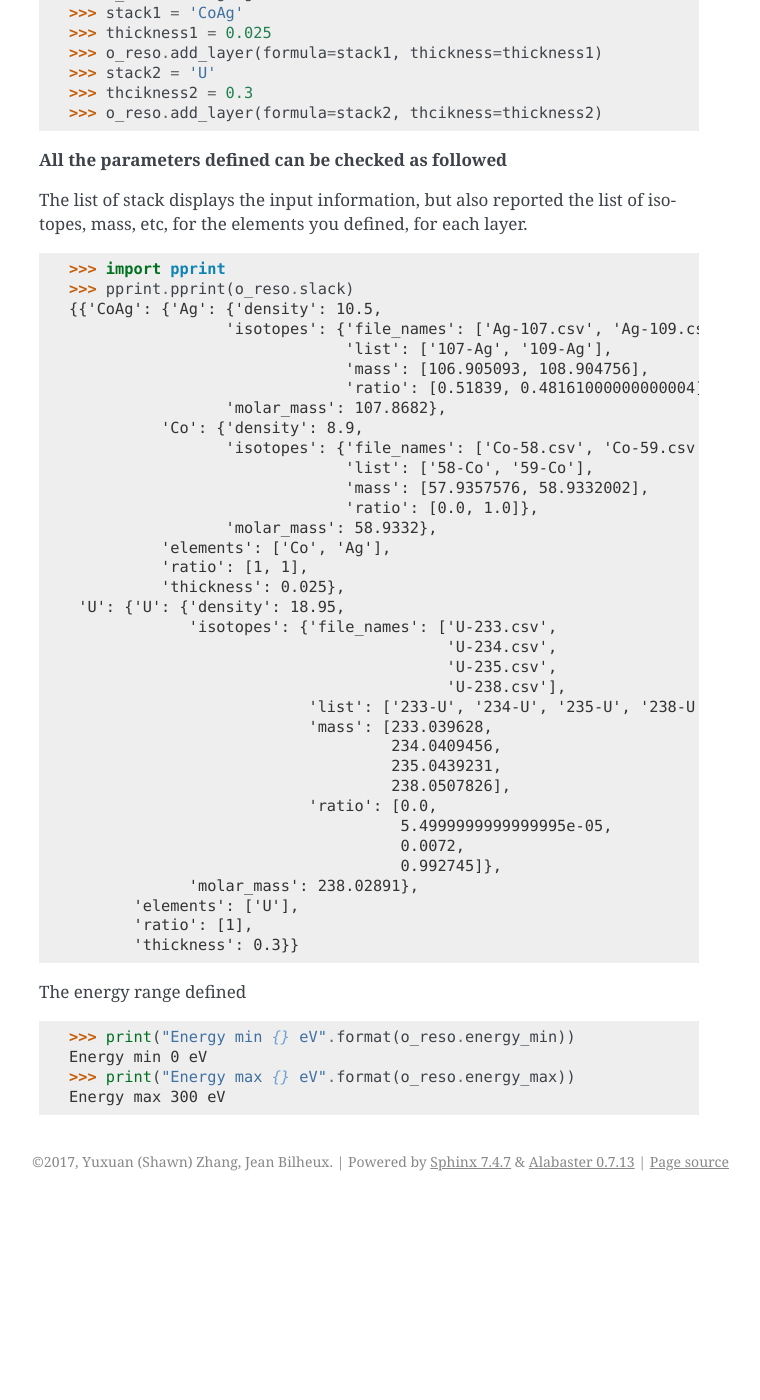
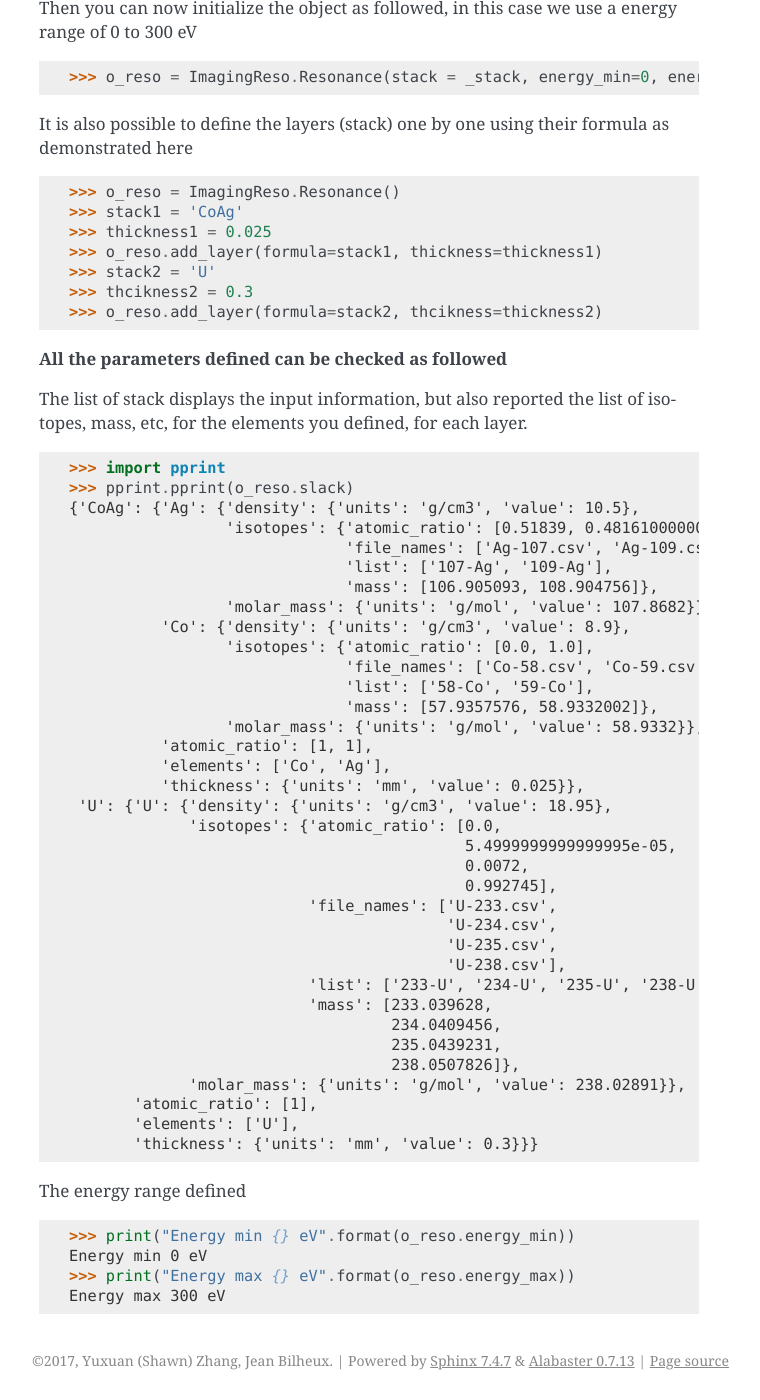
Before and after one commit to ornlneutronimaging/ImagingReso, a Sphinx documentation site: the page built from documentation/source/tutorial.rst, in a window 1280 px wide and 1400 px high, scrolled down 778 px. Shown: the whole window, without its empty margins (381-1141 px from the left). Built offline with Sphinx 7.4.7, drawn with Linux system fonts in a browser that asks for light colours; before the commit the page ends 1979 px from its top, so only the background shows below that; some of the changed text lies outside the part shown.

Commit message:
Changed ratio label and added units information to mass and density

```diff
--- a/documentation/source/tutorial.rst
+++ b/documentation/source/tutorial.rst
@@ -20,7 +20,17 @@ thickness is defined in mm and the ratio is the stochiometric coefficient of eac
 example:
 --------
 
->>> _stack = {'CoAg': {'elements': ['Co', Ag'], 'ratio': [1,1], thickness': 0.025}, 'U': {'elements': ['U'], 'ratio': [1], thickness': 0.3}}
+>>> _stack = _stack = {'CoAg': {'elements': ['Co','Ag'],
+                   'atomic_ratio': [1,1],
+                   'thickness': {'value': 0.025,
+                                'units': 'mm'},
+                  },
+         'U': {'elements': ['U'],
+               'atomic_ratio': [1],
+              'thickness': {'value': 0.3,
+                           'units': 'mm'},
+              },
+         }
 
 Then you can now initialize the object as followed, in this case we use a energy range of 0 to 300 eV
 
@@ -43,23 +53,27 @@ the elements you defined, for each layer.
 
 >>> import pprint
 >>> pprint.pprint(o_reso.slack)
-{{'CoAg': {'Ag': {'density': 10.5,
-                 'isotopes': {'file_names': ['Ag-107.csv', 'Ag-109.csv'],
+{'CoAg': {'Ag': {'density': {'units': 'g/cm3', 'value': 10.5},
+                 'isotopes': {'atomic_ratio': [0.51839, 0.48161000000000004],
+                              'file_names': ['Ag-107.csv', 'Ag-109.csv'],
                               'list': ['107-Ag', '109-Ag'],
-                              'mass': [106.905093, 108.904756],
-                              'ratio': [0.51839, 0.48161000000000004]},
-                 'molar_mass': 107.8682},
-          'Co': {'density': 8.9,
-                 'isotopes': {'file_names': ['Co-58.csv', 'Co-59.csv'],
+                              'mass': [106.905093, 108.904756]},
+                 'molar_mass': {'units': 'g/mol', 'value': 107.8682}},
+          'Co': {'density': {'units': 'g/cm3', 'value': 8.9},
+                 'isotopes': {'atomic_ratio': [0.0, 1.0],
+                              'file_names': ['Co-58.csv', 'Co-59.csv'],
                               'list': ['58-Co', '59-Co'],
-                              'mass': [57.9357576, 58.9332002],
-                              'ratio': [0.0, 1.0]},
-                 'molar_mass': 58.9332},
+                              'mass': [57.9357576, 58.9332002]},
+                 'molar_mass': {'units': 'g/mol', 'value': 58.9332}},
+          'atomic_ratio': [1, 1],
           'elements': ['Co', 'Ag'],
-          'ratio': [1, 1],
-          'thickness': 0.025},
- 'U': {'U': {'density': 18.95,
-             'isotopes': {'file_names': ['U-233.csv',
+          'thickness': {'units': 'mm', 'value': 0.025}},
+ 'U': {'U': {'density': {'units': 'g/cm3', 'value': 18.95},
+             'isotopes': {'atomic_ratio': [0.0,
+                                           5.4999999999999995e-05,
+                                           0.0072,
+                                           0.992745],
+                          'file_names': ['U-233.csv',
                                          'U-234.csv',
                                          'U-235.csv',
                                          'U-238.csv'],
@@ -67,15 +81,11 @@ the elements you defined, for each layer.
                           'mass': [233.039628,
                                    234.0409456,
                                    235.0439231,
-                                   238.0507826],
-                          'ratio': [0.0,
-                                    5.4999999999999995e-05,
-                                    0.0072,
-                                    0.992745]},
-             'molar_mass': 238.02891},
+                                   238.0507826]},
+             'molar_mass': {'units': 'g/mol', 'value': 238.02891}},
+       'atomic_ratio': [1],
        'elements': ['U'],
-       'ratio': [1],
-       'thickness': 0.3}}
+       'thickness': {'units': 'mm', 'value': 0.3}}}
 
 The energy range defined
 
```
Also changed, not shown: 10 other files.
